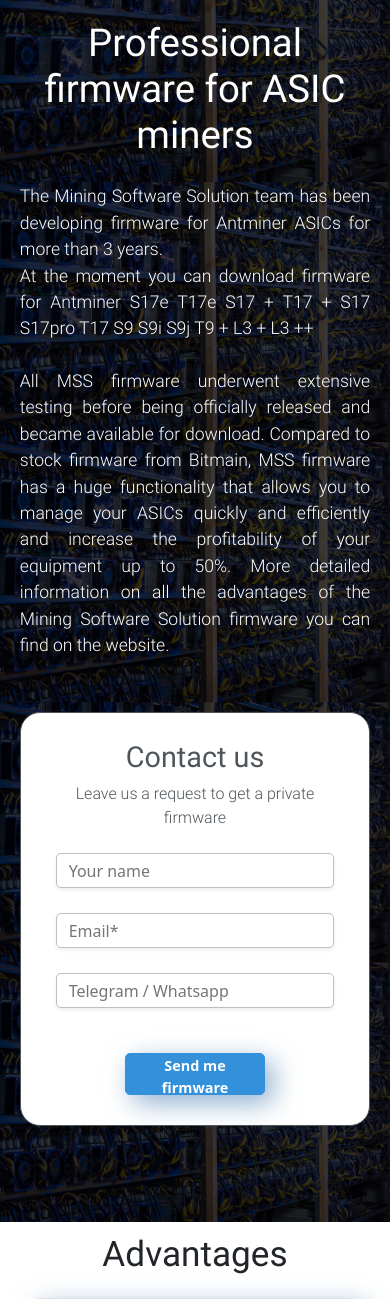
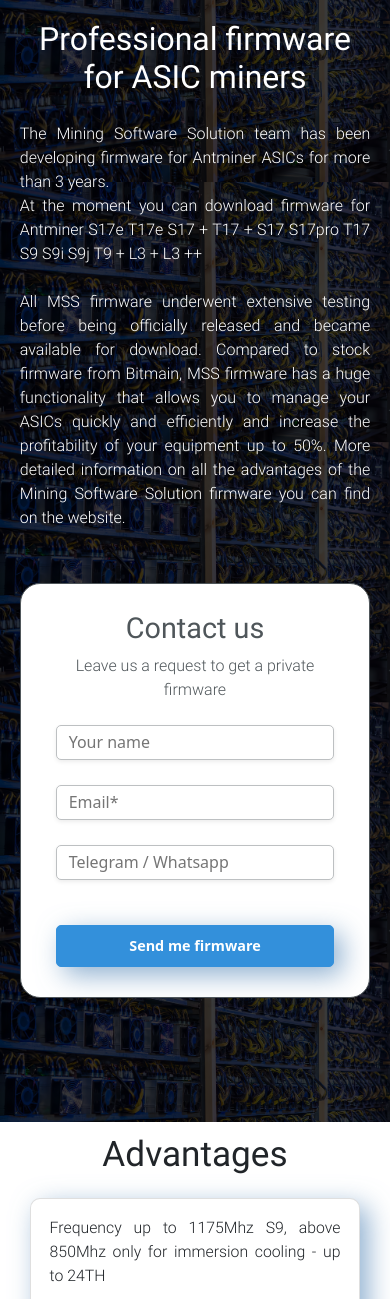
Before and after one commit to OZOAR/ms.solutions, a PHP site: page / in a window 390 px wide. Shown: the part 78-1377 px from the top of the page. Run offline with PHP 8.4, Linux system fonts and the light colour scheme.

Commit message:
mobile version was created V5

```diff
--- a/css/responsive.css
+++ b/css/responsive.css
@@ -1,5 +1,5 @@
 
-@media (max-width:600px){
+@media (min-width: 350px) and (max-width:600px){
     header h1>img {
         width: 8% !important;
     }
@@ -8,20 +8,24 @@
         font-size:  1.7em !important;
     }
     .main-wrapper {
-        height: 1300px !important;
+        height: 1200px !important;
     }
     .first-block .main-text h2 {
         text-align: center !important;
-        font-size: 2.4em !important;
+        font-size: 2em !important;
     }
     .first-block .main-text p {
         text-align: justify !important;
+        font-size: 1em !important;
     }
     .first-block .main-text {
         padding-bottom: 10%;
     }
     .first-block .contact-form {
         margin: 0 !important;
+    }
+    .first-block .contact-form button {
+        width: 100% !important;
     }
     .advantages {
         height: 1150px !important;
```
